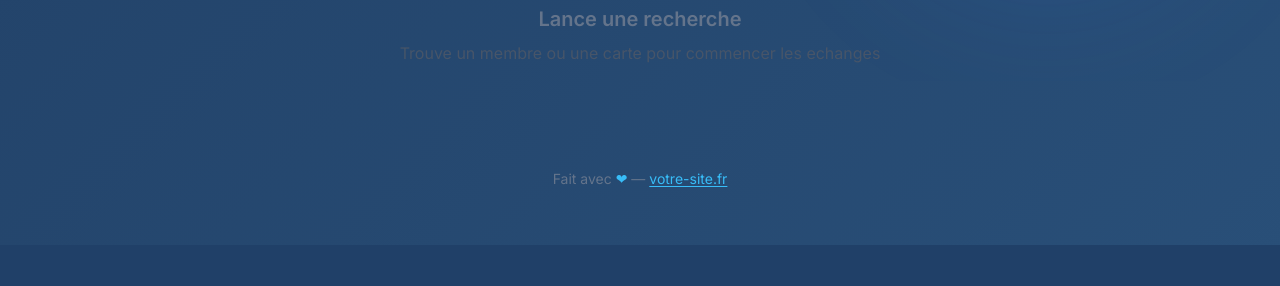
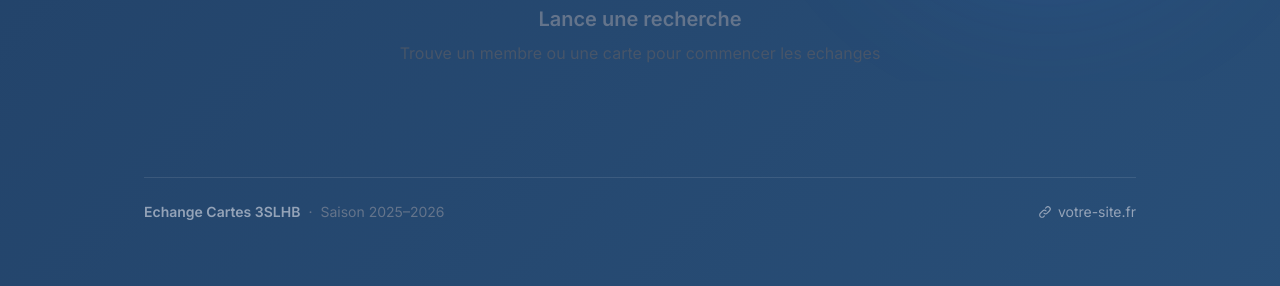
Before and after one commit to Lemalty/trading-cartes-panini, a Node project: template src/views/index.ejs in a window 1280 px wide. Shown: the part 719-1005 px from the top of the page. Before the commit the page ends 964 px from the top, so only its background shows below. Run offline with Node 20 templates, Linux system fonts and the light colour scheme; the template is opened without the code that fills it, so the values that code supplies are empty; some libraries are stand-ins or nearby versions.

Commit message:
Ajoute un footer partial sur toutes les pages (sauf connexion)
- Cree partials/footer.ejs : design pro avec separateur, nom du site et lien
- Remplace le footer basique de index.ejs par le partial
- Ajoute le footer sur member, my-cards, add-member, register et error
- Restructure register.ejs et error.ejs (flex-col) pour un rendu correct

https://claude.ai/code/session_01KFhy793WV3ggE9QrDxik9C

```diff
--- a/src/views/add-member.ejs
+++ b/src/views/add-member.ejs
@@ -226,5 +226,7 @@
 	});
 </script>
 
+<%- include('partials/footer') %>
+
 </body>
 </html>
--- a/src/views/auth/register.ejs
+++ b/src/views/auth/register.ejs
@@ -24,13 +24,14 @@
         }
     </style>
 </head>
-<body class="bg-mesh min-h-screen flex items-center justify-center p-4">
+<body class="bg-mesh min-h-screen flex flex-col p-4">
 
 <div class="fixed inset-0 overflow-hidden pointer-events-none">
     <div class="absolute top-20 left-10 w-72 h-72 bg-sky-500/10 rounded-full blur-3xl"></div>
     <div class="absolute bottom-20 right-10 w-96 h-96 bg-blue-500/10 rounded-full blur-3xl"></div>
 </div>
 
+<div class="flex-1 flex items-center justify-center">
 <div class="max-w-md w-full relative z-10">
     <div class="text-center mb-6 sm:mb-8">
         <div class="text-4xl sm:text-5xl mb-3 sm:mb-4">🃏</div>
@@ -97,6 +98,9 @@
         </form>
     </div>
 </div>
+</div>
+
+<%- include('../partials/footer') %>
 
 </body>
 </html>
--- a/src/views/error.ejs
+++ b/src/views/error.ejs
@@ -24,13 +24,14 @@
         }
     </style>
 </head>
-<body class="bg-mesh min-h-screen flex items-center justify-center p-4">
+<body class="bg-mesh min-h-screen flex flex-col p-4">
 
 <div class="fixed inset-0 overflow-hidden pointer-events-none">
     <div class="absolute top-20 left-10 w-72 h-72 bg-red-500/10 rounded-full blur-3xl"></div>
     <div class="absolute bottom-20 right-10 w-96 h-96 bg-red-500/10 rounded-full blur-3xl"></div>
 </div>
 
+<div class="flex-1 flex items-center justify-center">
 <div class="max-w-lg w-full relative z-10 text-center">
     <div class="glass-card-strong rounded-3xl p-12">
         <div class="text-6xl mb-6">😕</div>
@@ -43,6 +44,9 @@
         </a>
     </div>
 </div>
+</div>
+
+<%- include('partials/footer') %>
 
 </body>
 </html>
--- a/src/views/index.ejs
+++ b/src/views/index.ejs
@@ -347,15 +347,7 @@
 </script>
 
 
-<footer class="relative z-10 text-center mt-10 pb-6">
-    <p class="text-sm text-slate-500">
-        Fait avec <span class="text-sky-400">&#10084;</span> &mdash;
-        <a href="https://votre-site.fr" target="_blank" rel="noopener noreferrer"
-           class="text-sky-400 hover:text-sky-300 transition-colors underline underline-offset-2">
-            votre-site.fr
-        </a>
-    </p>
-</footer>
+<%- include('partials/footer') %>
 
 </body>
 </html>
--- a/src/views/member.ejs
+++ b/src/views/member.ejs
@@ -131,5 +131,7 @@
     </div>
 </div>
 
+<%- include('partials/footer') %>
+
 </body>
 </html>
--- a/src/views/my-cards.ejs
+++ b/src/views/my-cards.ejs
@@ -335,5 +335,7 @@
     });
 </script>
 
+<%- include('partials/footer') %>
+
 </body>
 </html>
--- /dev/null
+++ b/src/views/partials/footer.ejs
@@ -0,0 +1,21 @@
+<footer class="relative z-10 mt-12 pb-8">
+    <div class="max-w-5xl mx-auto px-4">
+        <div class="border-t border-white/10 pt-6">
+            <div class="flex flex-col sm:flex-row items-center justify-between gap-3">
+                <div class="flex items-center gap-2 text-sm text-slate-500">
+                    <span class="font-semibold text-slate-400">Echange Cartes 3SLHB</span>
+                    <span>&middot;</span>
+                    <span>Saison 2025&ndash;2026</span>
+                </div>
+                <a href="https://votre-site.fr" target="_blank" rel="noopener noreferrer"
+                   class="group inline-flex items-center gap-1.5 text-sm text-slate-400 hover:text-sky-400 transition-colors duration-200">
+                    <svg class="w-3.5 h-3.5 flex-shrink-0" fill="none" stroke="currentColor" viewBox="0 0 24 24">
+                        <path stroke-linecap="round" stroke-linejoin="round" stroke-width="2"
+                              d="M13.828 10.172a4 4 0 00-5.656 0l-4 4a4 4 0 105.656 5.656l1.102-1.101m-.758-4.899a4 4 0 005.656 0l4-4a4 4 0 00-5.656-5.656l-1.1 1.1"></path>
+                    </svg>
+                    <span class="group-hover:underline underline-offset-2">votre-site.fr</span>
+                </a>
+            </div>
+        </div>
+    </div>
+</footer>
```
